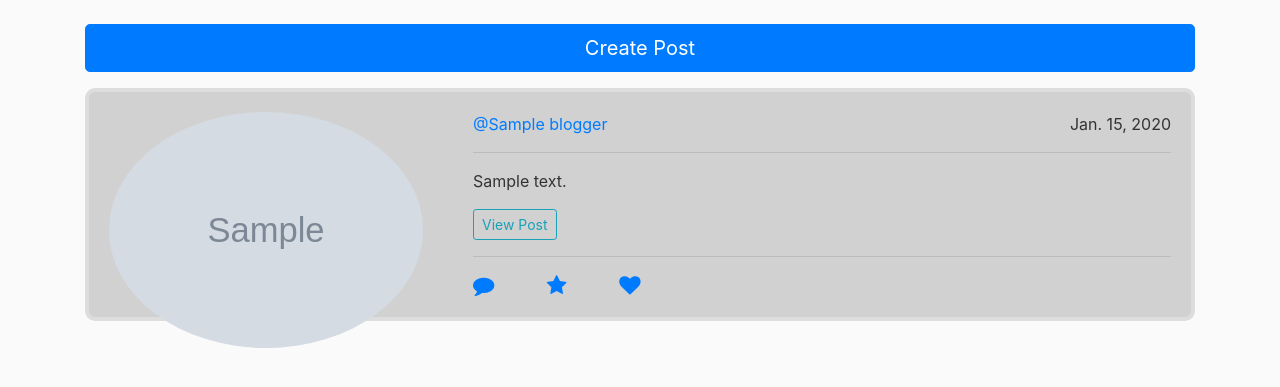
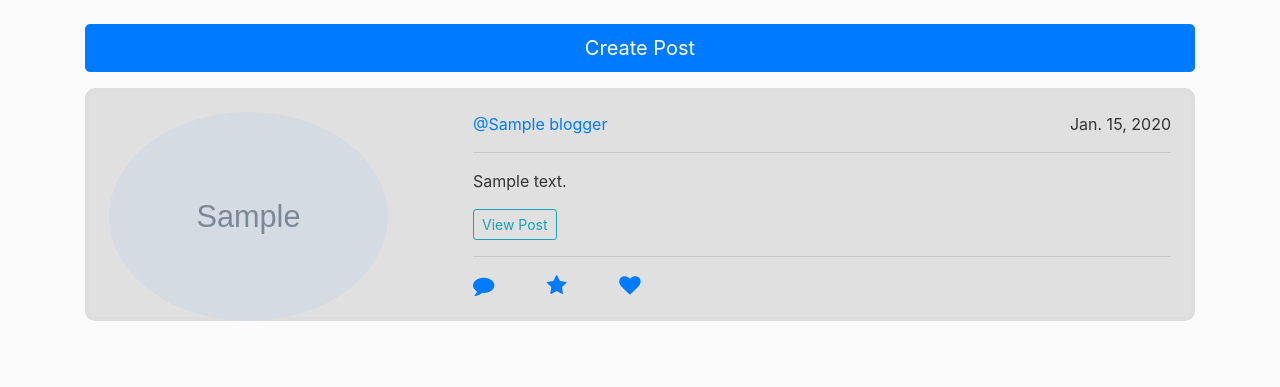
Before and after one commit to CleoMugs/memes, a Django app: template accounts/templates/accounts/home.html in a window 1280 px wide. Shown: the part 56-443 px from the top of the page. Run offline with Django 3.2, Linux system fonts and the light colour scheme; the template is opened without the code that fills it: most values are stand-ins (such as "Sample title", 1, 10 or a date in 2020); grey boxes marked "Sample" are stand-in pictures; some libraries are stand-ins or nearby versions.

Commit message:
added css-styling

```diff
--- a/accounts/static/accounts/base.css
+++ b/accounts/static/accounts/base.css
@@ -27,7 +27,7 @@ h1, h2, h3, h4, h5, h6  {
 }
 
 .content-section  {
-	background: #d1d1d1;
+	background: #e0e0e0;
 	padding: 20px 20px;
 	border: 4px solid #dddddd;
 	border-radius: 10px;
--- a/accounts/templates/accounts/home.html
+++ b/accounts/templates/accounts/home.html
@@ -21,7 +21,7 @@
 				    	<div class="post-thumbnail">
 				            <a href="{% url 'user-posts' post.blogger.username %}" >
 				                <img class="rounded-circle profile-thumbnail" class="img-fluid"  alt="Responsive Image"
-             					width="90%" height="90%" src="{{ post.blogger.profile.profile_pic.url }}">
+             					width="80%" height="80%" src="{{ post.blogger.profile.profile_pic.url }}">
 				            </a>
 			        	</div>
 		    		</div>
```
Also changed, not shown: db.sqlite3.
